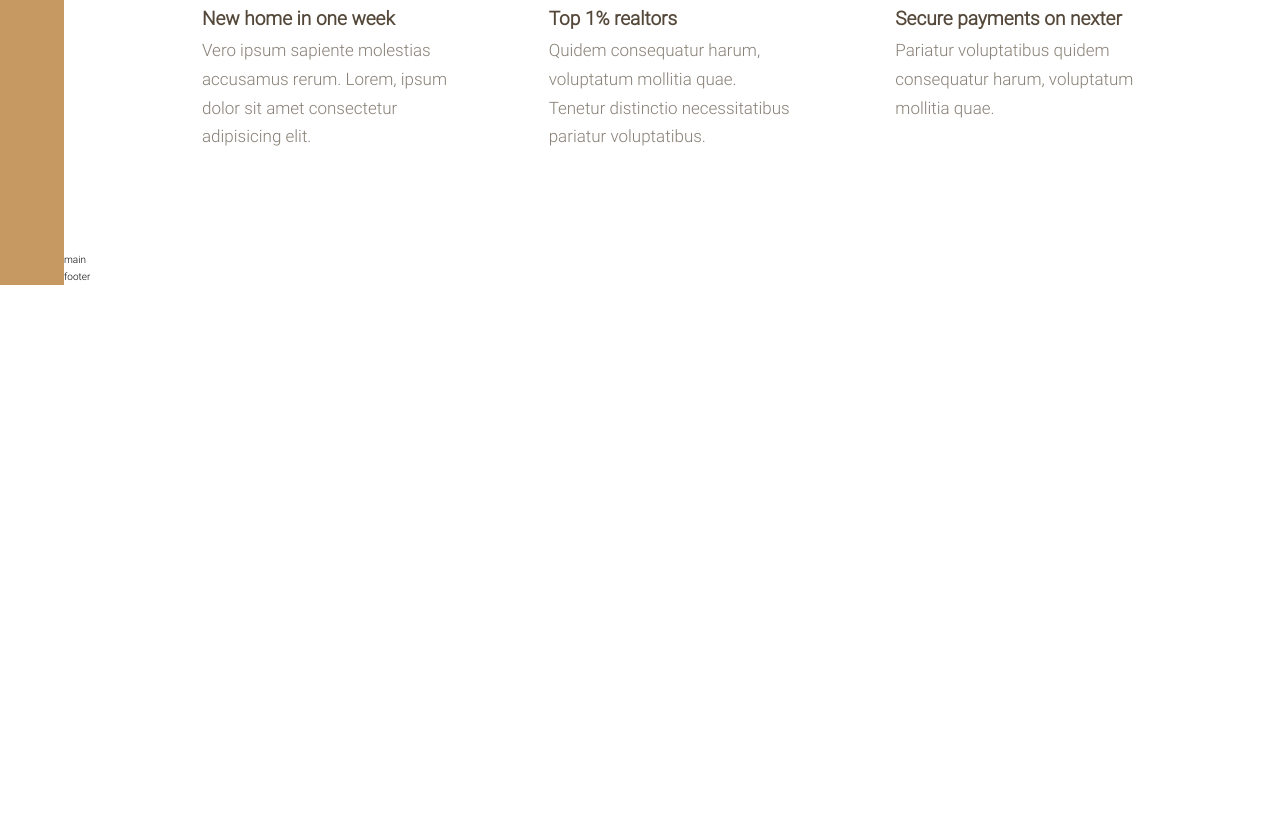
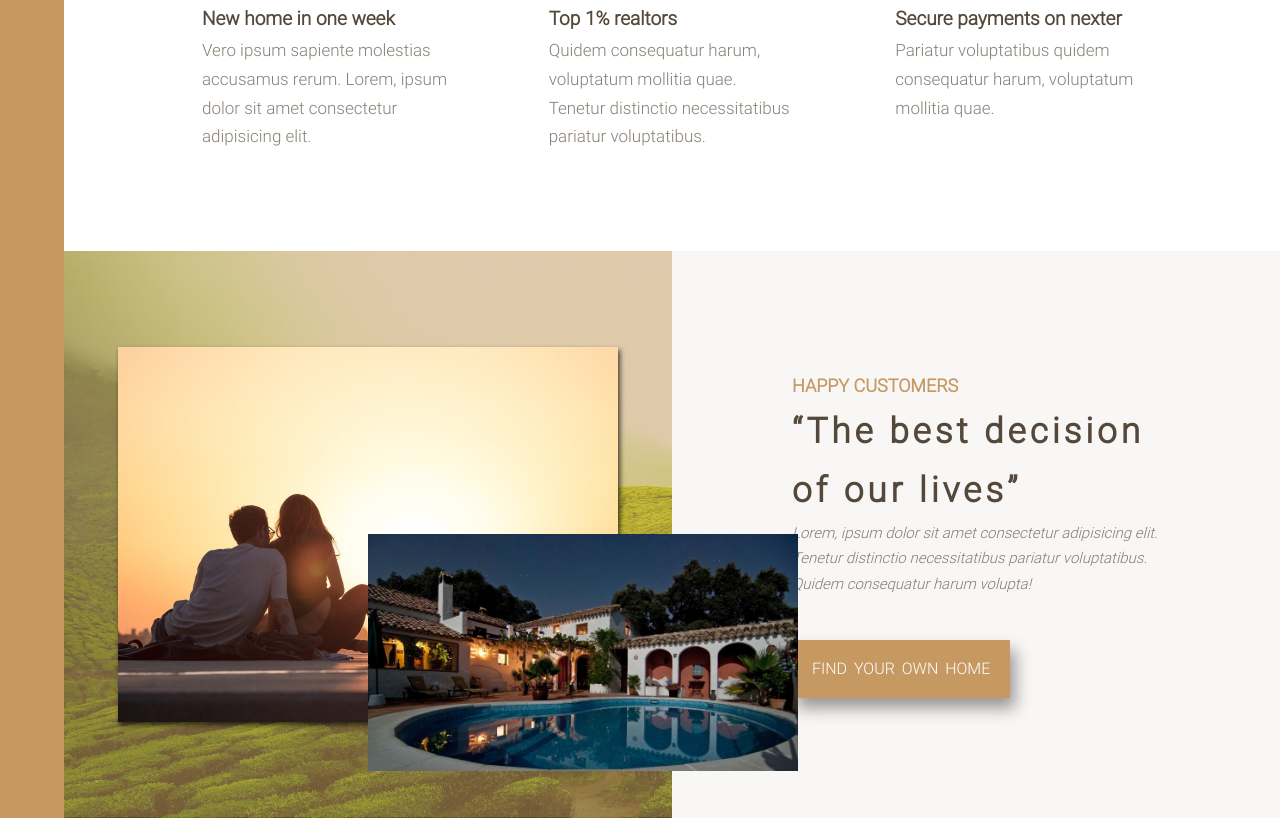
Before and after one commit to Mahdi-Khorshidi-26/Nexter-for-realtors, a website: page index.html in a window 1280 px wide. Shown: the part 931-1749 px from the top of the page. Before the commit the page ends 1216 px from the top, so only its background shows below. Drawn offline with Linux system fonts and the light colour scheme.

Commit message:
adding section1 of main

```diff
--- a/index.html
+++ b/index.html
@@ -143,8 +143,41 @@
             </div>
           </div>
         </header>
-        <main class="main">main</main>
-        <footer class="footer">footer</footer>
+        <main class="main">
+          <div class="story">
+            <section class="story__section--left">
+              <div class="story__section--left--container1">
+                <img
+                  src="./assests/img/story-1.jpeg"
+                  alt="story-1"
+                  class="story__section--left--container1--img1"
+                />
+              </div>
+              <div class="story__section--left--container2">
+                <img
+                  src="./assests/img/story-2.jpeg"
+                  alt="story-2"
+                  class="story__section--left--container2--img2"
+                />
+              </div>
+            </section>
+            <section class="story__section--right">
+              <p class="story__section--right--text text-sub">
+                HAPPY CUSTOMERS
+              </p>
+              <h2 class="story__section--right--title text-title">
+                “The best decision of our lives”
+              </h2>
+              <p class="story__section--right--explanation">
+                Lorem, ipsum dolor sit amet consectetur adipisicing elit.
+                Tenetur distinctio necessitatibus pariatur voluptatibus. Quidem
+                consequatur harum volupta!
+              </p>
+              <a href="#" class="btn title__btn">FIND YOUR OWN HOME</a>
+            </section>
+          </div>
+        </main>
+        <footer class="footer"></footer>
       </div>
     </div>
   </body>
--- a/sass/abstracts/_variables.scss
+++ b/sass/abstracts/_variables.scss
@@ -3,4 +3,6 @@ $link-color: #333;
 $bg-color-nav: #c69963;
 $bg-color-realtors: #101d2c;
 $heading-color: rgb(84, 72, 58);
-$heading-color-light:  rgba(84, 72, 58, 0.7);
+$heading-color-light: rgba(84, 72, 58, 0.7);
+$bg-main: rgb(249, 247, 246);
+$bg-main-light: rgba(198, 153, 99, 0.5);
--- a/sass/base/_typography.scss
+++ b/sass/base/_typography.scss
@@ -4,6 +4,7 @@
 }
 html {
   font-size: 62.5%;
+  scroll-behavior: smooth;
 }
 body {
   font-family: $roboto-font, sans-serif;
--- a/sass/base/_utilities.scss
+++ b/sass/base/_utilities.scss
@@ -0,0 +1,9 @@
+.text-sub {
+  color: $bg-color-nav;
+  font-size: 1.8rem;
+  font-weight: 700;
+}
+.text-title {
+  font-size: 3.5rem;
+  letter-spacing: 0.4rem;
+}
--- a/sass/main.scss
+++ b/sass/main.scss
@@ -3,6 +3,7 @@
 // base
 @import "base/base";
 @import "base/typography";
+@import "base/utilities";
 // abstracts
 @import "abstracts/functions";
 @import "abstracts/mixins";
@@ -11,3 +12,4 @@
 @import "components/buttons";
 // pages
 @import "pages/home";
+@import "pages/main";
--- a/sass/pages/_home.scss
+++ b/sass/pages/_home.scss
@@ -177,11 +177,6 @@
         display: grid;
         grid-template-columns: repeat(3, 1fr);
         gap: 10rem;
-        // @include respond(phone) {
-        //   grid-template-columns: 1fr;
-        //   gap: 10rem;
-        //   text-align: center;
-        // }
         &--container {
           .title {
             font-size: 1.9rem;
@@ -194,9 +189,5 @@
         }
       }
     }
-    .main {
-    }
-    .footer {
-    }
   }
 }
--- /dev/null
+++ b/sass/pages/_main.scss
@@ -0,0 +1,52 @@
+.main {
+  width: 100%;
+  .story {
+    display: grid;
+    grid-template-columns: repeat(2, 1fr);
+    &__section--left {
+      background-image: linear-gradient(
+          to right bottom,
+          $bg-main-light,
+          $bg-main-light
+        ),
+        url("../../assests/img/back.jpg");
+      background-repeat: no-repeat;
+      background-size: cover;
+      background-position: center;
+      background-attachment: fixed;
+      display: flex;
+      justify-content: center;
+      align-items: center;
+      position: relative;
+      &--container1 {
+        width: 50rem;
+        position: relative;
+        &--img1 {
+          box-shadow: 0.2rem 0.3rem 0.5rem rgba(0, 0, 0, 0.7);
+        }
+      }
+      &--container2 {
+        width: 43rem;
+        position: absolute;
+        top: 50%;
+        left: 50%;
+      }
+    }
+    &__section--right {
+      padding: 12rem;
+      background-color: $bg-main;
+      &--title {
+        color: $heading-color;
+      }
+      &--explanation {
+        font-size: 1.5rem;
+        font-style: italic;
+        margin-bottom: 4rem;
+        color: $heading-color-light;
+      }
+      .title__btn {
+        color: white;
+      }
+    }
+  }
+}
```
Also changed, not shown: sass/abstracts/_mixins.scss (+12 -4 lines), css/style.css.
